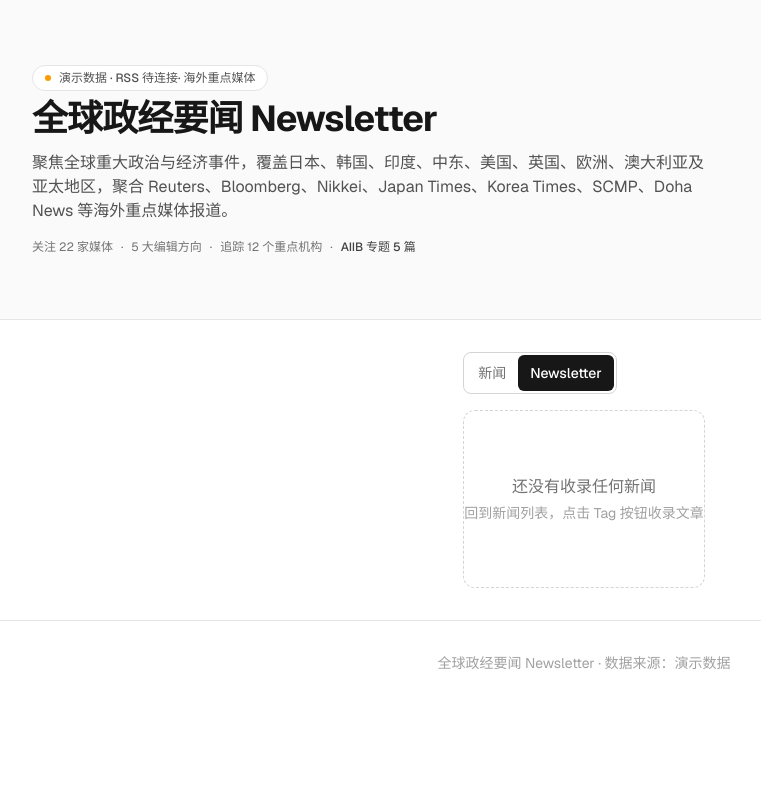
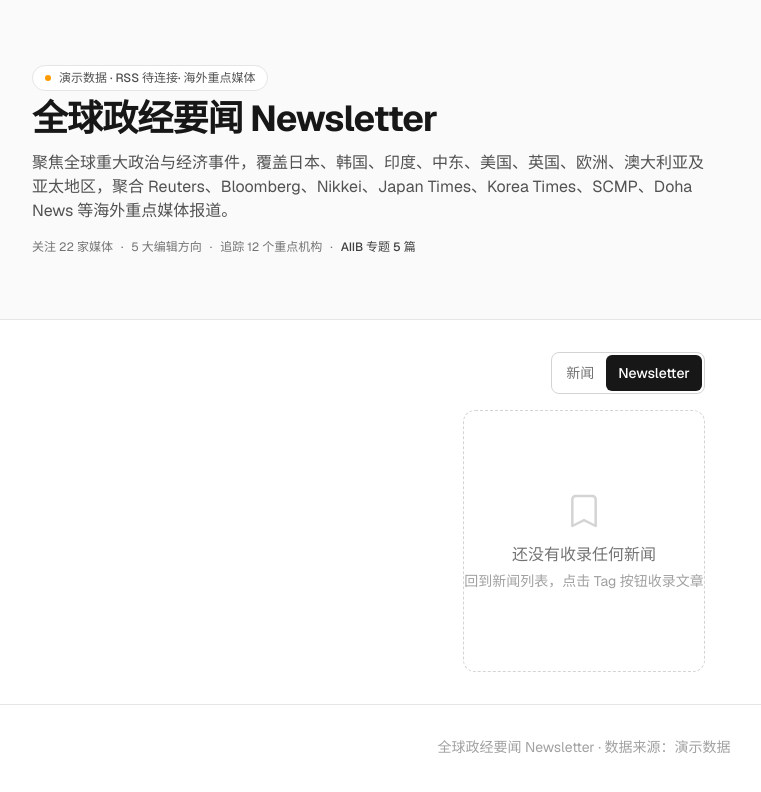
Before and after one commit to CASSIELISIJIA/newsletter-app, a Next.js app: page / in a window 1280 px wide. Both pictures are taken after a click on the button "Newsletter". Shown: the top 792 px of the page, without its empty margins (56-817 px from the left). Built offline with nearby package versions, Linux system fonts and the light colour scheme.

Commit message:
fix: 清空后空状态样式 + Newsletter视图工具栏靠右 + viewport配置

```diff
--- a/app/components/NewsletterClient.tsx
+++ b/app/components/NewsletterClient.tsx
@@ -160,7 +160,7 @@
           </button>
         )}
         {/* 视图切换 */}
-        <div className="flex shrink-0 rounded-lg border border-neutral-300 p-0.5 dark:border-neutral-700">
+        <div className={`flex shrink-0 rounded-lg border border-neutral-300 p-0.5 dark:border-neutral-700 ${view === "newsletter" ? "ml-auto" : ""}`}>
           <button
             onClick={() => setView("news")}
             className={`rounded-md px-3 py-2 text-sm font-medium transition ${
--- a/app/components/NewsletterView.tsx
+++ b/app/components/NewsletterView.tsx
@@ -79,7 +79,10 @@
 
   if (taggedArticles.length === 0) {
     return (
-      <div className="rounded-xl border border-dashed border-neutral-300 py-16 text-center dark:border-neutral-700">
+      <div className="min-w-0 rounded-xl border border-dashed border-neutral-300 py-20 text-center dark:border-neutral-700">
+        <svg className="mx-auto mb-3 h-10 w-10 text-neutral-300 dark:text-neutral-700" fill="none" stroke="currentColor" viewBox="0 0 24 24">
+          <path strokeLinecap="round" strokeLinejoin="round" strokeWidth={1.5} d="M5 5a2 2 0 012-2h10a2 2 0 012 2v16l-7-3.5L5 21V5z" />
+        </svg>
         <p className="text-neutral-500 dark:text-neutral-400">还没有收录任何新闻</p>
         <p className="mt-1 text-sm text-neutral-400 dark:text-neutral-500">
           回到新闻列表，点击 Tag 按钮收录文章
--- a/app/layout.tsx
+++ b/app/layout.tsx
@@ -1,4 +1,4 @@
-import type { Metadata } from "next";
+import type { Metadata, Viewport } from "next";
 import { Geist, Geist_Mono } from "next/font/google";
 import "./globals.css";
 
@@ -18,6 +18,13 @@
     "聚焦全球重大政治与经济事件，聚合路透社、美联社、BBC、纽约时报、金融时报等海外重点媒体的深度报道。",
 };
 
+export const viewport: Viewport = {
+  width: "device-width",
+  initialScale: 1,
+  maximumScale: 5,
+  viewportFit: "cover",
+};
+
 export default function RootLayout({
   children,
 }: Readonly<{
```
